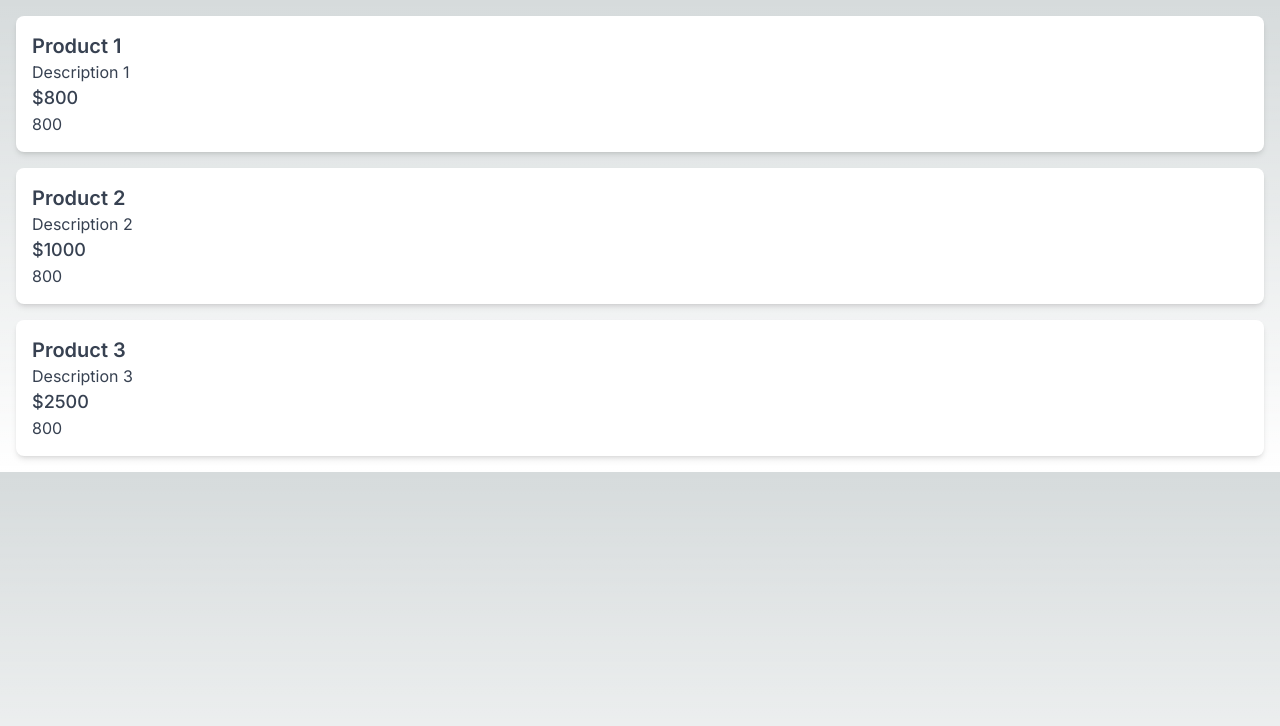
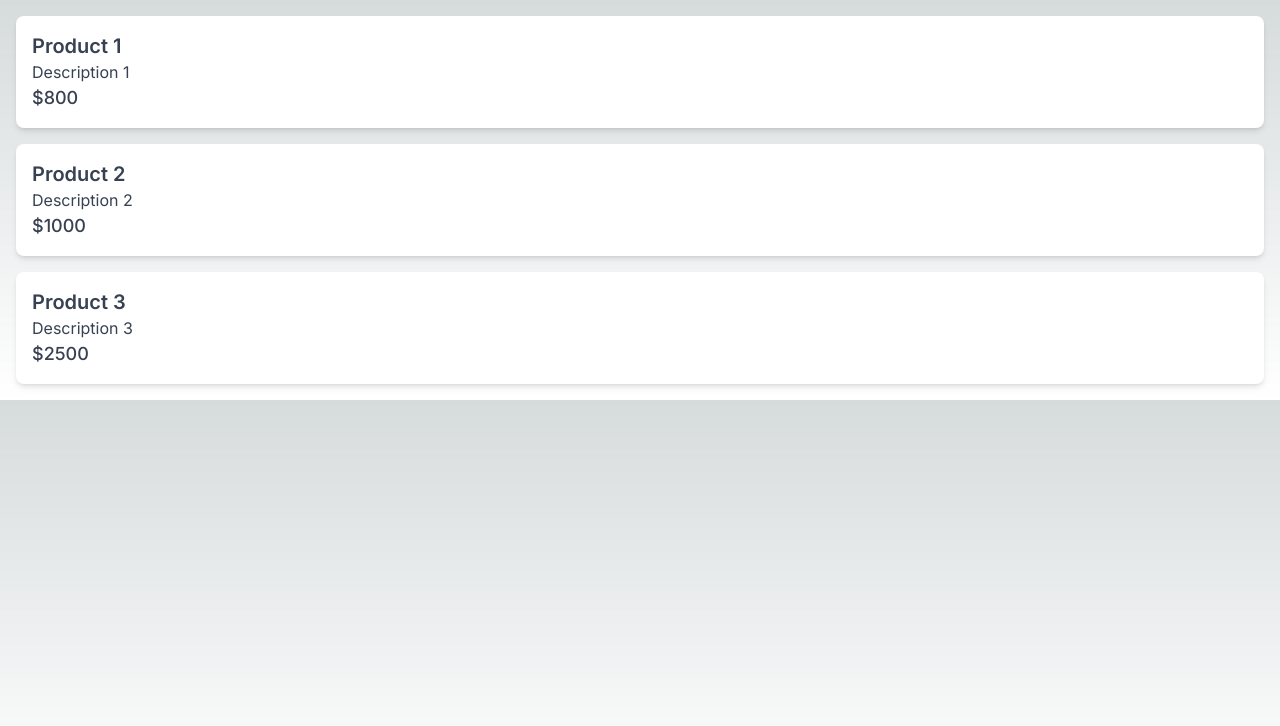
Before and after one commit to Velmor99/next14_tutorial-data-fetching, a Next.js app: page /products in a window 1280 px wide. Shown: the top 726 px of the page. Built offline with nearby package versions, Linux system fonts and the light colour scheme; no server answers; data requests are answered from the project's data file.

Commit message:
request memoization

```diff
--- /dev/null
+++ b/src/app/products/layout.tsx
@@ -0,0 +1,10 @@
+export default async function Layout({
+  children,
+}: {
+  children: React.ReactNode;
+}) {
+  const response = await fetch("http://localhost:3001/products");
+  const products = await response.json();
+  console.log({ products });
+  return <>{children}</>;
+}
--- a/src/app/products/page.tsx
+++ b/src/app/products/page.tsx
@@ -9,18 +9,18 @@ type Product = {
 };
 
 export default async function ProductsPage() {
-  const detailsResponse = await fetch("http://localhost:3001/products/1"); // has been cached and reused
-  const details = await detailsResponse.json();
+  // const detailsResponse = await fetch("http://localhost:3001/products/1"); // has been cached and reused
+  // const details = await detailsResponse.json();
 
-  const cookieStore = cookies();
-  const theme = cookieStore.get("theme");
+  // const cookieStore = cookies();
+  // const theme = cookieStore.get("theme");
 
   const response = await fetch("http://localhost:3001/products", {
     cache: "no-store",
   });
 
-  const detailsResponse2 = await fetch("http://localhost:3001/products/2"); // hasn't been cached and reused becouse position bellow "no-store"
-  const details2 = await detailsResponse2.json();
+  // const detailsResponse2 = await fetch("http://localhost:3001/products/2"); // hasn't been cached and reused becouse position bellow "no-store"
+  // const details2 = await detailsResponse2.json();
 
   const products = await response.json();
   return (
@@ -33,7 +33,7 @@ export default async function ProductsPage() {
           <h2 className="text-xl font-semibold">{product.title}</h2>
           <p>{product.description}</p>
           <p className="text-lg font-medium">${product.price}</p>
-          <p>{details.price}</p>
+          {/* <p>{details.price}</p> */}
         </li>
       ))}
     </ul>
```
